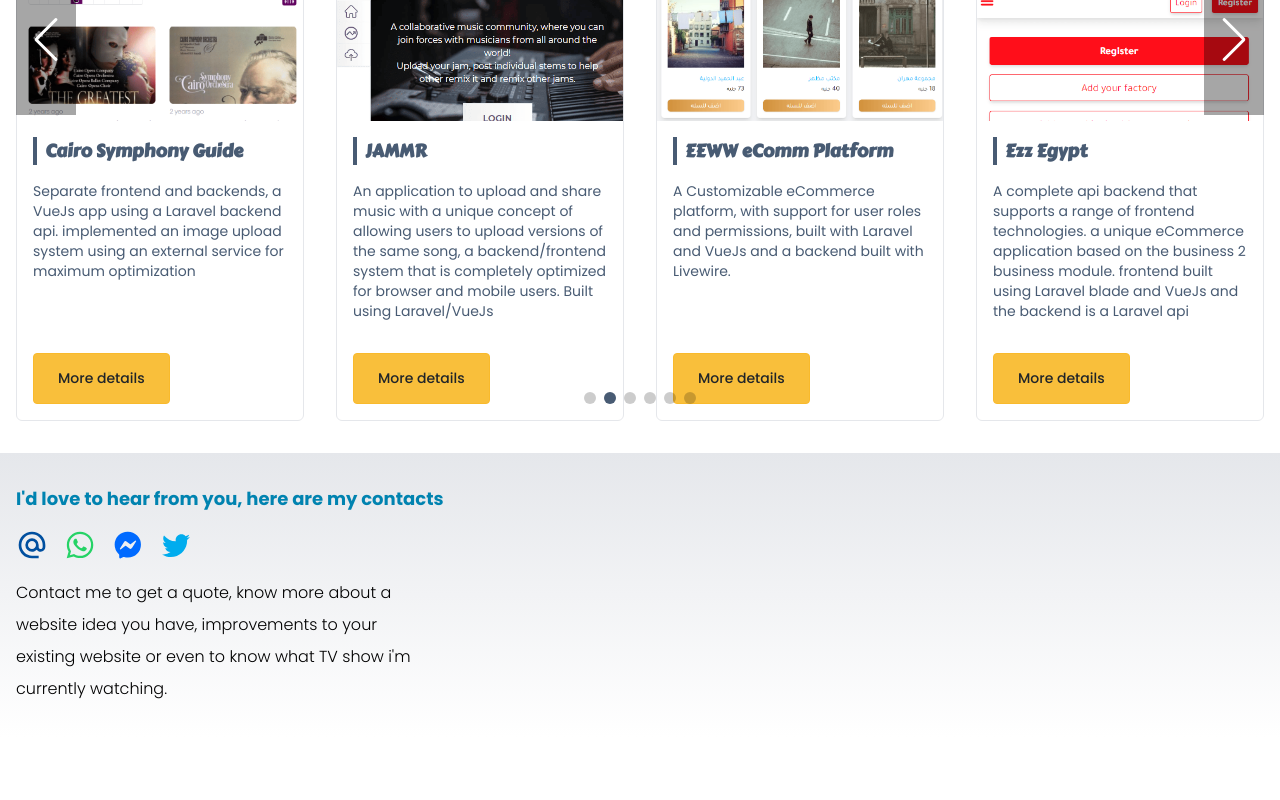
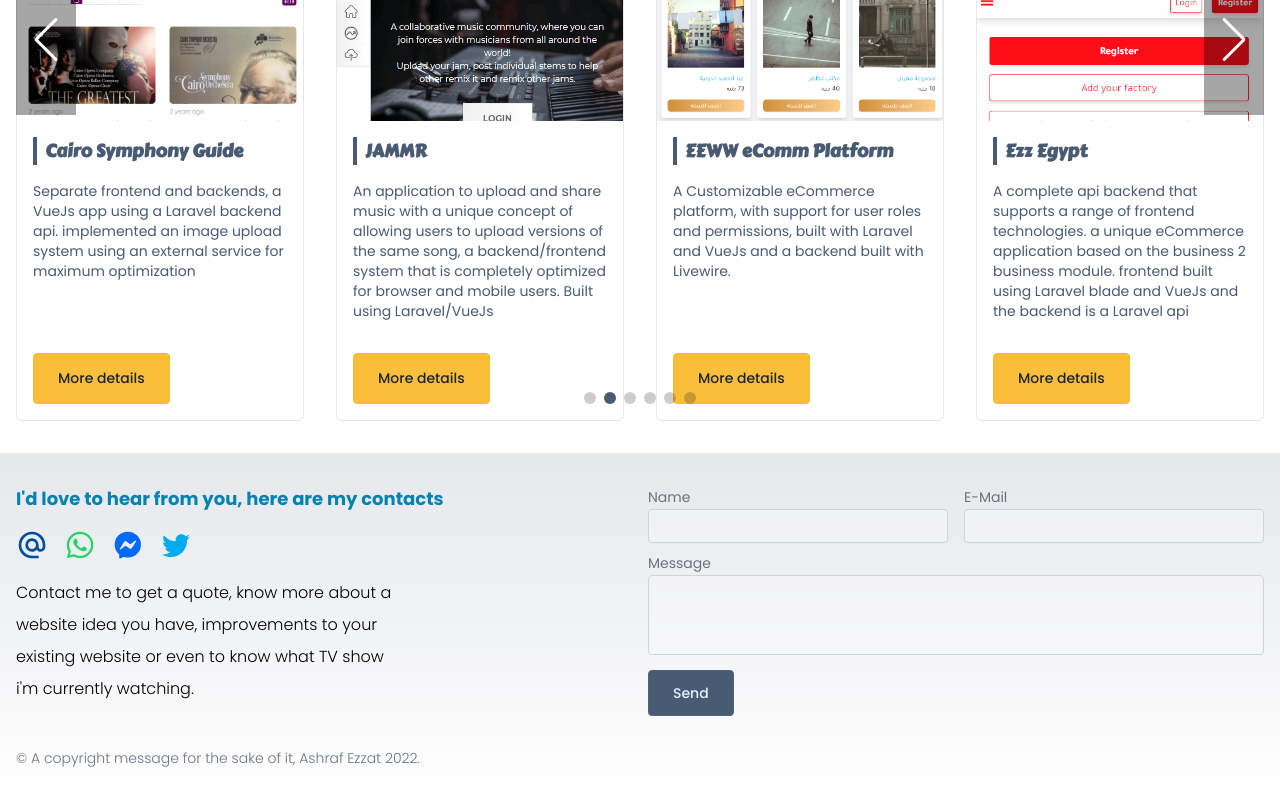
Before and after one commit to the-ashraf/portfolio, a Vue app: page / in a window 1280 px wide. Shown: the part 726-1526 px from the top of the page. Before the commit the page ends 1463 px from the top, so only its background shows below. Built offline with nearby package versions, Linux system fonts and the light colour scheme.

Commit message:
Added a contact form to the site

```diff
--- a/index.html
+++ b/index.html
@@ -8,6 +8,11 @@
 </head>
 <body>
 <div id="app" class="font-display"></div>
+<form name="contact-us" action="/thanks" netlify netlify-honeypot="bot-field" enctype="application/x-www-form-urlencoded" hidden>
+	<input type="text" name="port-name" />
+	<input type="email" name="port-email" />
+	<textarea name="port-message"></textarea>
+</form>
 <script src="/src/main.js" type="module"></script>
 </body>
 </html>
--- a/src/components/ProjectTemplate.vue
+++ b/src/components/ProjectTemplate.vue
@@ -4,6 +4,7 @@ import {useRouter, useRoute} from 'vue-router'
 import projects from "../assets/projects.json"
 import ImagesModal from "./ImagesModal.vue";
 import SiteHeader from "./SiteHeader.vue";
+import SiteFooter from "./SiteFooter.vue";
 
 const route = useRoute();
 const project = ref([]);
@@ -112,6 +113,8 @@ const links = computed(() => {
 				     @click.prevent="handleClick($event)">
 			</div>
 		</div>
+
+		<SiteFooter />
 	</main>
 
 	<ImagesModal v-model="showModal">
--- /dev/null
+++ b/src/components/SiteFooter.vue
@@ -0,0 +1,5 @@
+<template>
+	<div class="mt-8 text-sm text-gray-500 font-light">
+		&copy; A copyright message for the sake of it, Ashraf Ezzat 2022.
+	</div>
+</template>
--- a/src/router/index.js
+++ b/src/router/index.js
@@ -1,5 +1,6 @@
 import {createRouter, createWebHistory} from "vue-router";
 import Home from "../views/Home.vue";
+import Thanks from "../views/Thanks.vue";
 
 import TvShowSeeker from "../views/Projects/TvShowSeeker.vue"
 import CairoSymphonyGuide from "../views/Projects/CairoSymphonyGuide.vue"
@@ -16,6 +17,11 @@ const routes = [
 		path: "/",
 		name: "Home",
 		component: Home,
+	},
+	{
+		path: "/thanks",
+		name: "Thanks",
+		component: Thanks,
 	},
 	{
 		path: "/projects/tvshowseeker",
--- a/src/views/Home.vue
+++ b/src/views/Home.vue
@@ -1,12 +1,10 @@
 <script setup>
 import SiteHeader from "../components/SiteHeader.vue"
+import SiteFooter from "../components/SiteFooter.vue"
 import ProjectsSlider from '../components/ProjectsSlider.vue';
 
 function scrollToElement(elementId) {
 	const element = document.getElementById(elementId);
-
-
-
 	element.scrollIntoView({behavior: "smooth", block: "start", inline: "nearest"});
 }
 
@@ -55,7 +53,9 @@ function scrollToElement(elementId) {
 	</div>
 
 	<div id="contact" class="bg-gradient-to-b from-gray-200 to-white">
-		<div class="container px-4 py-8 mx-auto space-y-4">
+		<div class="container px-4 py-8 mx-auto">
+			<div class="grid grid-cols-2 gap-4">
+				<div class="space-y-4">
 					<h4 class="text-lg font-bold text-[#0083B0]">I'd love to hear from you, here are my contacts</h4>
 					<div class="space-x-4 flex">
 						<a class="text-[#004f9f] hover:text-[#0083B0] hover:scale-125 transition-all duration-300"
@@ -98,9 +98,33 @@ function scrollToElement(elementId) {
 							</svg>
 						</a>
 					</div>
-			<p class="font-light leading-[2] md:w-1/3">
+					<p class="font-light leading-[2] max-w-sm">
 						Contact me to get a quote, know more about a website idea you have, improvements to your existing website or even to know what TV show i'm currently watching.
 					</p>
 				</div>
+				<div class="">
+					<form name="ask-question" class="space-y-2" action="/thanks" method="post" data-netlify="true"
+					      data-netlify-honeypot="bot-field" enctype="application/x-www-form-urlencoded">
+						<div class="grid grid-cols-2 gap-4">
+							<div class="relative">
+								<label for="name" class="text-sm text-gray-500">Name</label>
+								<input type="text" id="name" name="port-name" class="w-full bg-gray-50 bg-opacity-50 rounded border border-gray-300 focus:border-blue-500 focus:bg-white focus:ring-2 focus:ring-blue-200 text-base outline-none text-gray-700 py-1 px-3 transition-colors duration-200 ease-in-out">
+							</div>
+							<div class="relative">
+								<label for="email" class="text-sm text-gray-500">E-Mail</label>
+								<input type="email" id="email" name="port-email" class="w-full bg-gray-50 bg-opacity-50 rounded border border-gray-300 focus:border-blue-500 focus:bg-white focus:ring-2 focus:ring-blue-200 text-base outline-none text-gray-700 py-1 px-3 transition-colors duration-200 ease-in-out">
+							</div>
+						</div>
+						<div class="relative">
+							<label for="message" class="text-sm text-gray-500">Message</label>
+							<textarea id="message" name="port-message" class="w-full bg-gray-50 bg-opacity-50 rounded border border-gray-300 focus:border-blue-500 focus:bg-white focus:ring-2 focus:ring-blue-200 h-20 text-base outline-none text-gray-700 py-1 px-3 resize-none leading-6 transition-colors duration-200 ease-in-out"></textarea>
+						</div>
+						<button class="btn btn-primary leading-5" type="submit">Send</button>
+					</form>
+				</div>
+			</div>
+
+			<SiteFooter />
+		</div>
 	</div>
 </template>
--- /dev/null
+++ b/src/views/Thanks.vue
@@ -0,0 +1,25 @@
+<script setup>
+import SiteHeader from "../components/SiteHeader.vue"
+import SiteFooter from "../components/SiteFooter.vue"
+</script>
+<template>
+	<SiteHeader class="min-h-screen">
+		<div class="space-y-16 mt-16 md:ml-32">
+			<div class="">
+				<H1 class="font-bold text-5xl">Thank you</H1>
+				<p class="font-light leading-[2]">I will make sure to get to you as soon as possible.</p>
+			</div>
+
+
+			<main>
+				<router-link class="btn btn-secondary" :to="{ name: 'Home' }">Get back to the projects page.</router-link>
+			</main>
+
+			<SiteFooter />
+		</div>
+
+		<template #img>
+			<svg class="h-32 w-32 text-green-600" viewBox="0 0 24 24"><path fill="currentColor" d="m12.7 14.05 5.65-5.65-1.4-1.45-4.25 4.25-2.15-2.1-1.4 1.4ZM8 18q-.825 0-1.412-.587Q6 16.825 6 16V4q0-.825.588-1.413Q7.175 2 8 2h12q.825 0 1.413.587Q22 3.175 22 4v12q0 .825-.587 1.413Q20.825 18 20 18Zm0-2h12V4H8v12Zm-4 6q-.825 0-1.412-.587Q2 20.825 2 20V6h2v14h14v2ZM8 4v12V4Z"/></svg>
+		</template>
+	</SiteHeader>
+</template>
```
Lines whose indentation alone changed are shown as unchanged.
